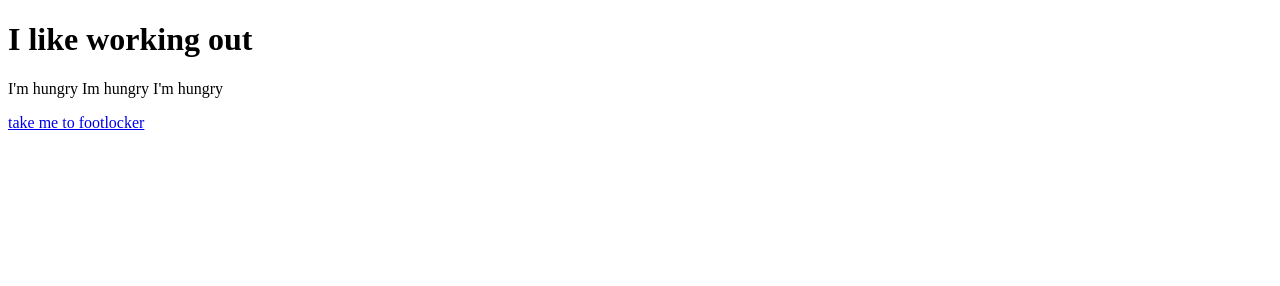
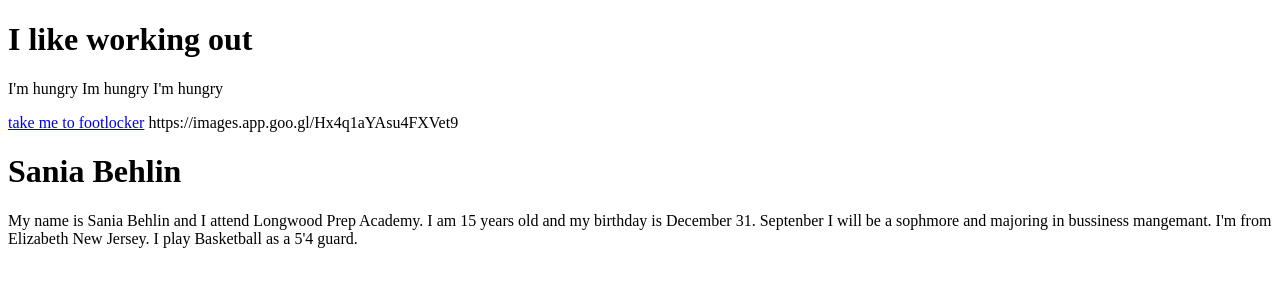
Before and after one commit to iamsaniabnyc/RundownMeaslyParentheses, a plain HTML site: page index.html in a window 1280 px wide. Drawn offline with Linux system fonts and the light colour scheme.

Commit message:
In these 5 sentences it describe who I am.

```diff
--- a/index.html
+++ b/index.html
@@ -17,5 +17,7 @@
 
   <script src="script.js"></script>
 <body>
-
 <html>
+  <html>https://images.app.goo.gl/Hx4q1aYAsu4FXVet9</html>
+  <h1>Sania Behlin</h1>
+  <html> My name is Sania Behlin and I attend Longwood Prep Academy. I am 15 years old and my birthday is December 31. Septenber I will be a sophmore and majoring in bussiness mangemant. I'm from Elizabeth New Jersey. I play Basketball as a 5'4 guard.<html>
```
